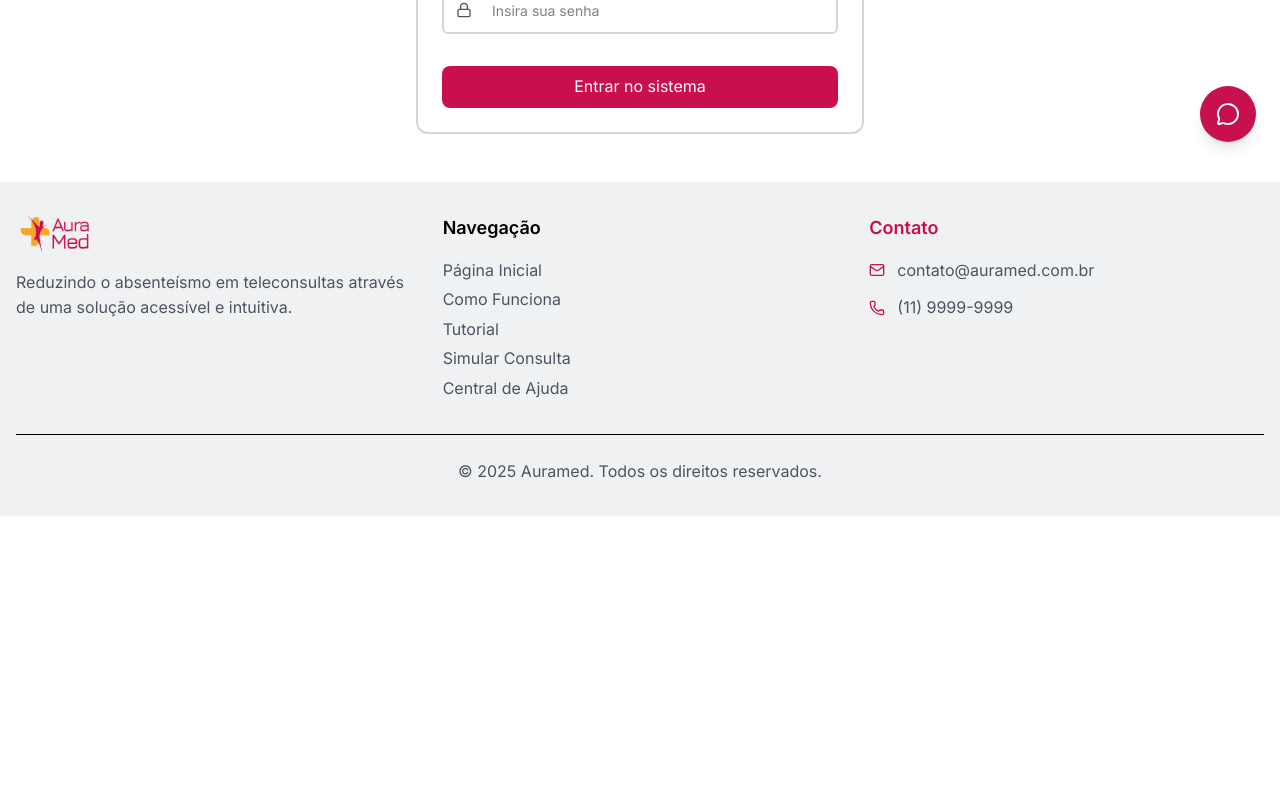
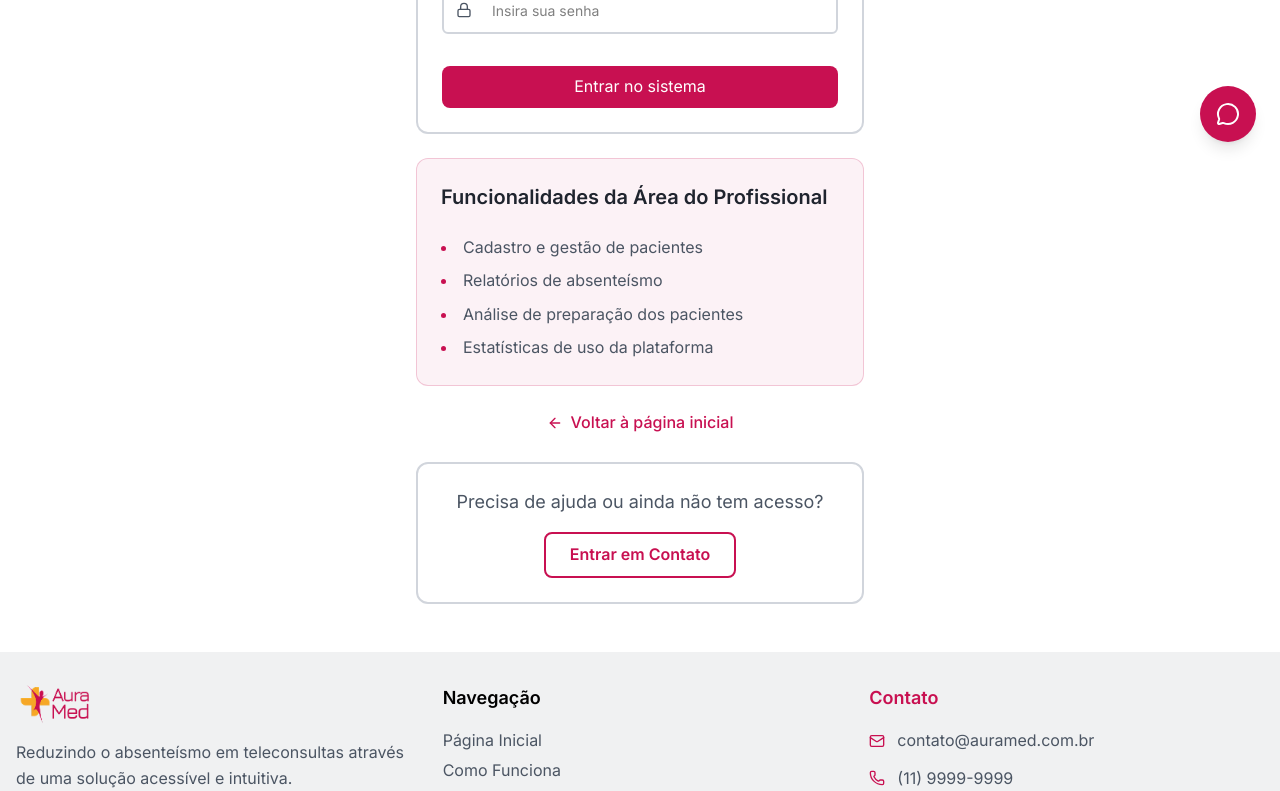
Before and after one commit to FIAP-AURAMED/auramed-sem2-front, a React (Vite) app: page /login-profissional in a window 1280 px wide. Shown: the part 634-1425 px from the top of the page. Before the commit the page ends 1150 px from the top, so only its background shows below. Built offline with nearby package versions, Linux system fonts and the light colour scheme.

Commit message:
feat: adicionada seções de voltar e entrar em contato

```diff
--- a/src/routes/LoginProfissional/index.tsx
+++ b/src/routes/LoginProfissional/index.tsx
@@ -1,6 +1,6 @@
 import { useForm, type SubmitHandler } from 'react-hook-form';
-import { Lock, Shield, Stethoscope, User } from "lucide-react";
-import { useNavigate } from "react-router-dom";
+import { Lock, Shield, Stethoscope, User, ArrowLeft } from "lucide-react";
+import { useNavigate, Link } from "react-router-dom";
 import { useEffect, useState } from 'react';
 
 interface IFormInput {
@@ -192,6 +192,33 @@ export default function LoginProfissional() {
                     </button>
                 </form>
             </section>
+
+            <section className="flex flex-col w-[90%] max-w-md m-auto bg-primary-600/5 border-primary-600/20 border p-6 gap-4 rounded-xl">
+                <h3 className="text-xl font-semibold text-tx-primary mb-2">Funcionalidades da Área do Profissional</h3>
+                <ul className="list-disc list-inside space-y-2 marker:text-primary-600">
+                    <li className="text-tx-secondary">Cadastro e gestão de pacientes</li>
+                    <li className="text-tx-secondary">Relatórios de absenteísmo</li>
+                    <li className="text-tx-secondary">Análise de preparação dos pacientes</li>
+                    <li className="text-tx-secondary">Estatísticas de uso da plataforma</li>
+                </ul>
+            </section>
+
+            <div className="text-center">
+                <Link to="/" className="inline-flex items-center text-primary-600 hover:text-primary-700 font-medium hover:underline">
+                    <ArrowLeft className="w-4 h-4 mr-2" />
+                    Voltar à página inicial
+                </Link>
+            </div>
+
+            <section className="flex flex-col items-center w-[90%] max-w-md m-auto border-gray-300 border-2 p-6 gap-4 rounded-xl">
+                <p className="text-lg text-tx-secondary text-center">Precisa de ajuda ou ainda não tem acesso?</p>
+                <Link
+                    to="/central-ajuda"
+                    className="px-6 py-2 border-2 border-primary-600 text-primary-600 font-semibold rounded-lg hover:bg-primary-600/10 transition-colors"
+                >
+                    Entrar em Contato
+                </Link>
+            </section>
         </div>
     );
 }
```
